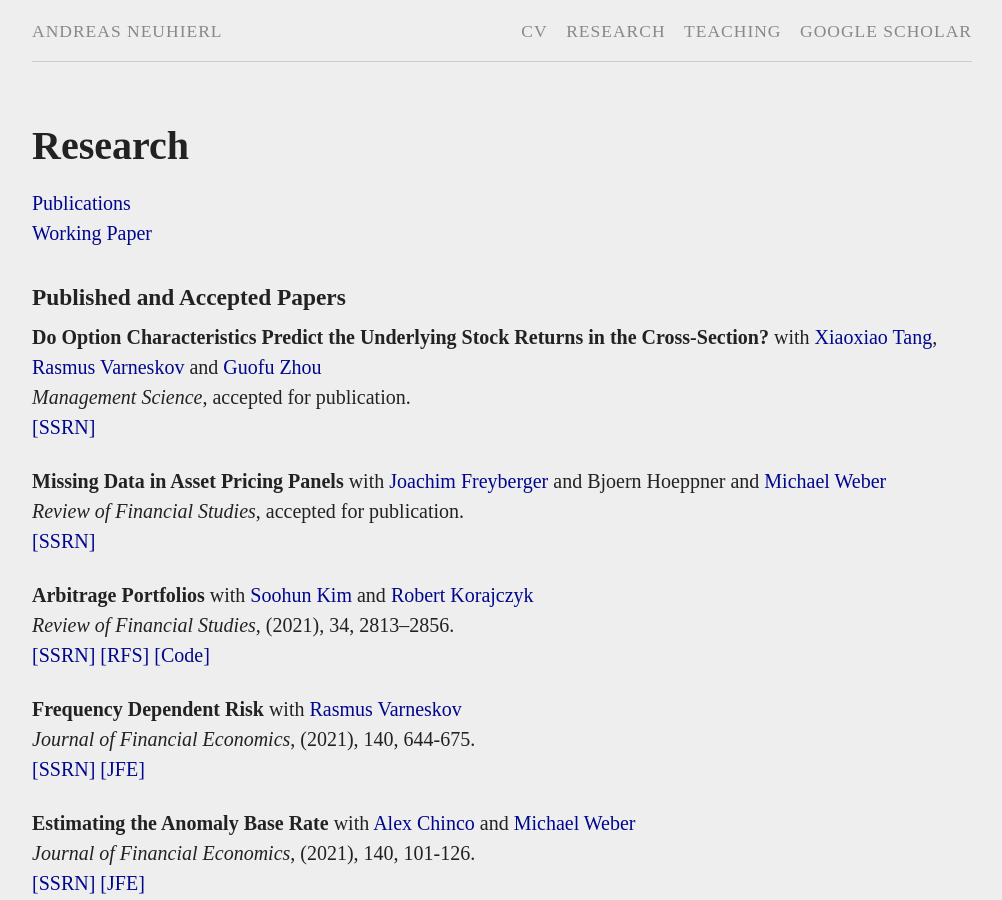
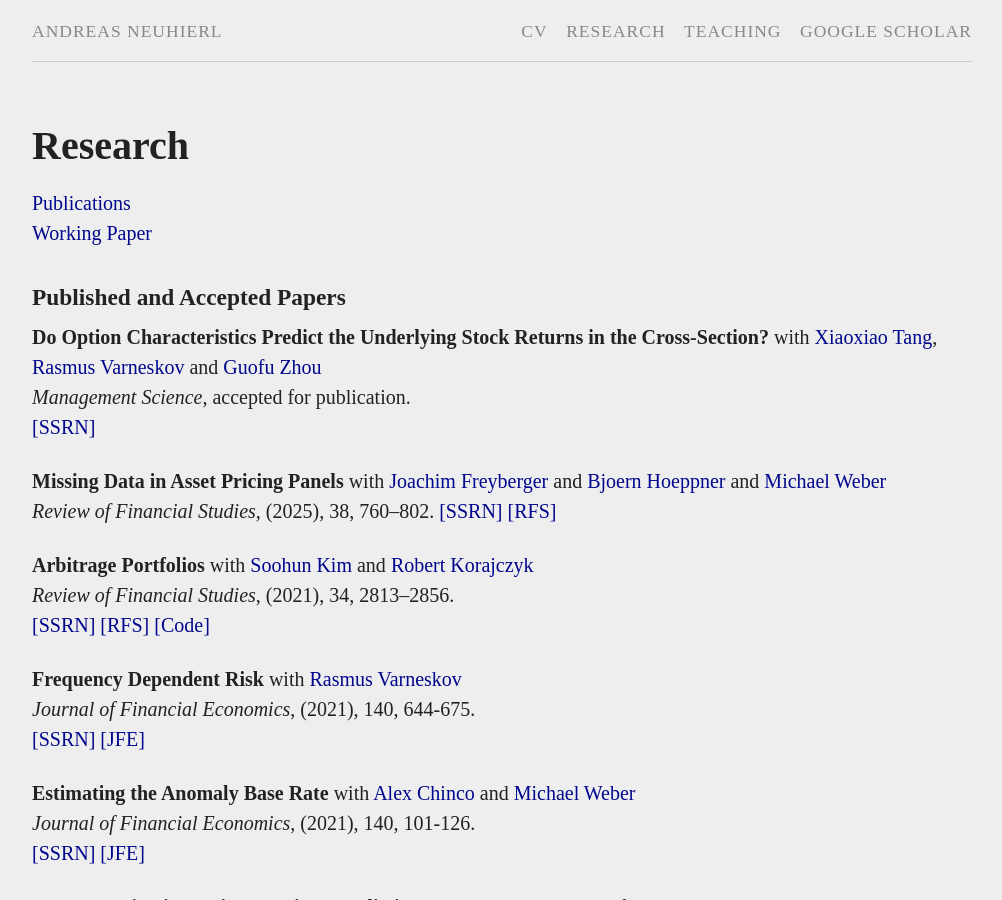
Before and after one commit to aneuhierl/aneuhierl.github.io, a Jekyll site: the page built from research.md, in a window 1280 px wide and 900 px high. Shown: the whole window, without its empty margins (138-1140 px from the left). Built offline with Jekyll 4.4.1, drawn with Linux system fonts in a browser that asks for light colours; comment, search, counter and statistics services are not loaded.

Commit message:
Update research.md

```diff
--- a/research.md
+++ b/research.md
@@ -88,9 +88,10 @@ published: true
 _Management Science_, accepted for publication.
 [[SSRN]](https://papers.ssrn.com/sol3/papers.cfm?abstract_id=3795486){:target="_blank"}
 
-**Missing Data in Asset Pricing Panels** with [Joachim Freyberger](https://sites.google.com/view/joachimfreyberger/home){:target="_blank"} and Bjoern Hoeppner and [Michael Weber](https://faculty.chicagobooth.edu/michael-weber/){:target="_blank"}
-_Review of Financial Studies_, accepted for publication.
+**Missing Data in Asset Pricing Panels** with [Joachim Freyberger](https://sites.google.com/view/joachimfreyberger/home){:target="_blank"} and [Bjoern Hoeppner](https://sites.google.com/view/bjoernhoeppner){:target="_blank"} and [Michael Weber](https://faculty.chicagobooth.edu/michael-weber/){:target="_blank"}
+_Review of Financial Studies_, (2025), 38, 760–802.
 [[SSRN]](https://papers.ssrn.com/sol3/papers.cfm?abstract_id=3932438){:target="_blank"}
+[[RFS]](https://doi.org/10.1093/rfs/hhae003){:target="_blank"}
 
 **Arbitrage Portfolios**  with [Soohun Kim](https://soohunkimi.github.io/myWebpage/) and [Robert Korajczyk](https://www.kellogg.northwestern.edu/faculty/directory/korajczyk_robert.aspx){:target="_blank"}
 _Review of Financial Studies_, (2021), 34, 2813–2856.
```
